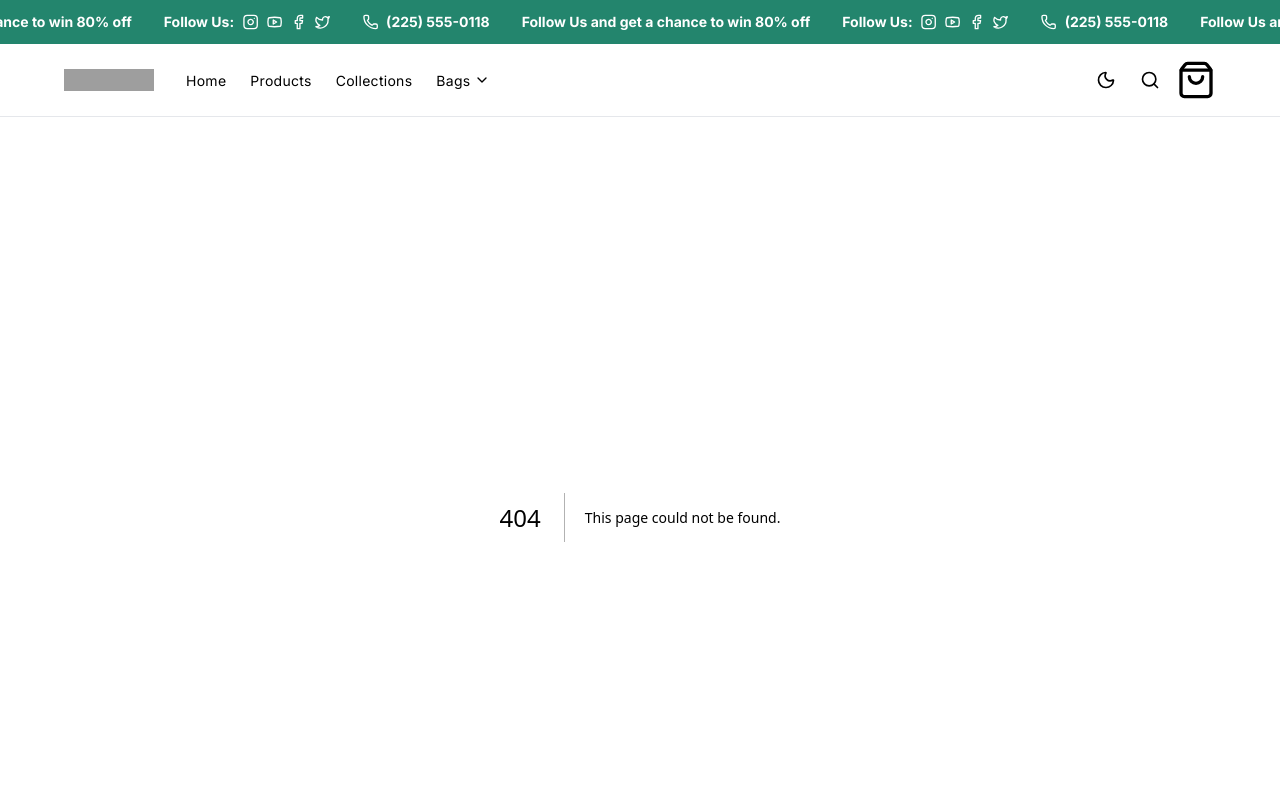
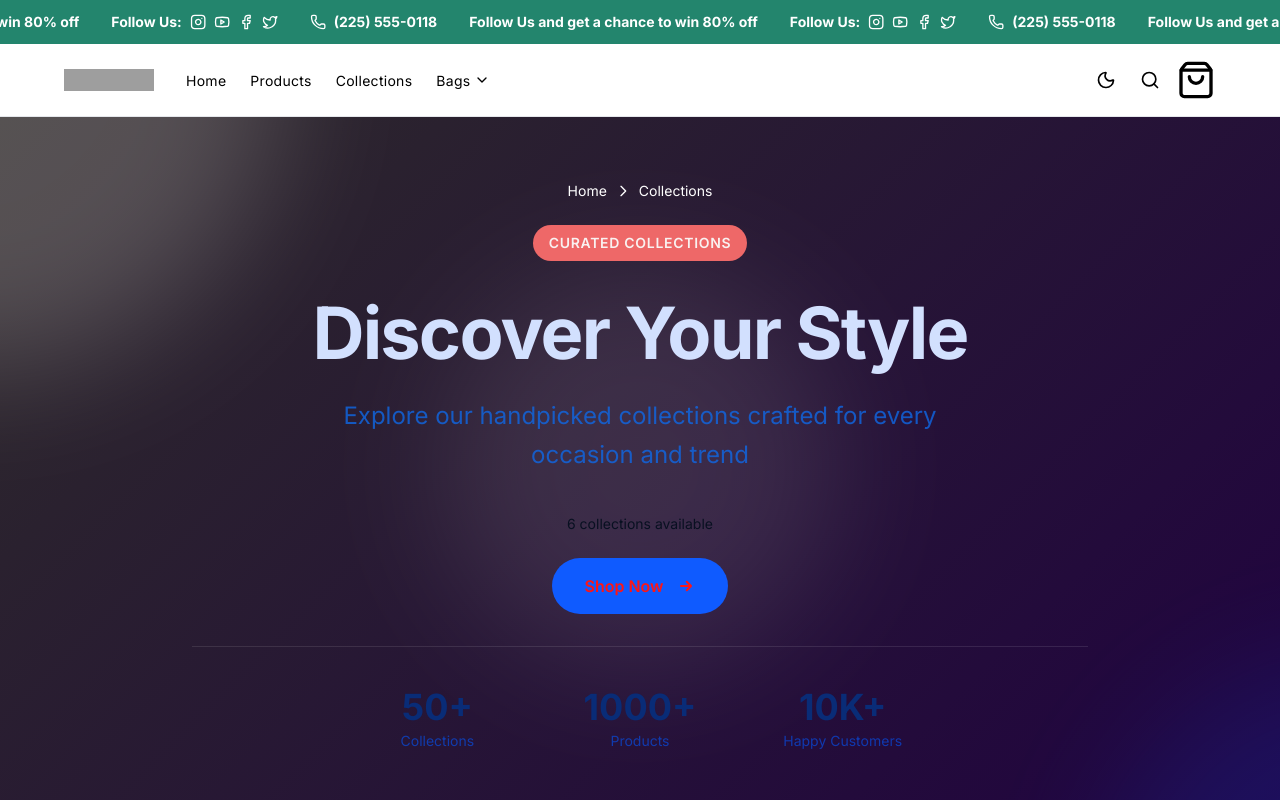
Before and after one commit to zatiq-limited/storefront.zatiqeasy, a Next.js app: page /collections in a window 1280 px wide. Before the commit this address had no page. Shown: the top 800 px of the page. Built offline with nearby package versions, Linux system fonts and the light colour scheme; grey boxes are pictures that could not be loaded; a web font is replaced by a local one.

Commit message:
feat: Add collections API routes and collections page component

```diff
--- a/src/app/collections/page.tsx
+++ b/app/collections/page.tsx
@@ -14,13 +14,8 @@ import CollectionsPageRenderer from "@/components/renderers/page-renderer/collec
 import type { Section } from "@/lib/types";
 
 export default function CollectionsPage() {
-  const {
-    collections,
-    sections,
-    isLoading,
-    isPageConfigLoading,
-    error,
-  } = useCollections();
+  const { collections, sections, isLoading, isPageConfigLoading, error } =
+    useCollections();
 
   // Show loading state while page config is loading
   if (isPageConfigLoading) {
```
Also changed, not shown: app/api/storefront/v1/collections/route.ts (renamed from src/app/api/storefront/v1/collections/route.ts), app/api/storefront/v1/page/collections/route.ts (renamed from src/app/api/storefront/v1/page/collections/route.ts).
